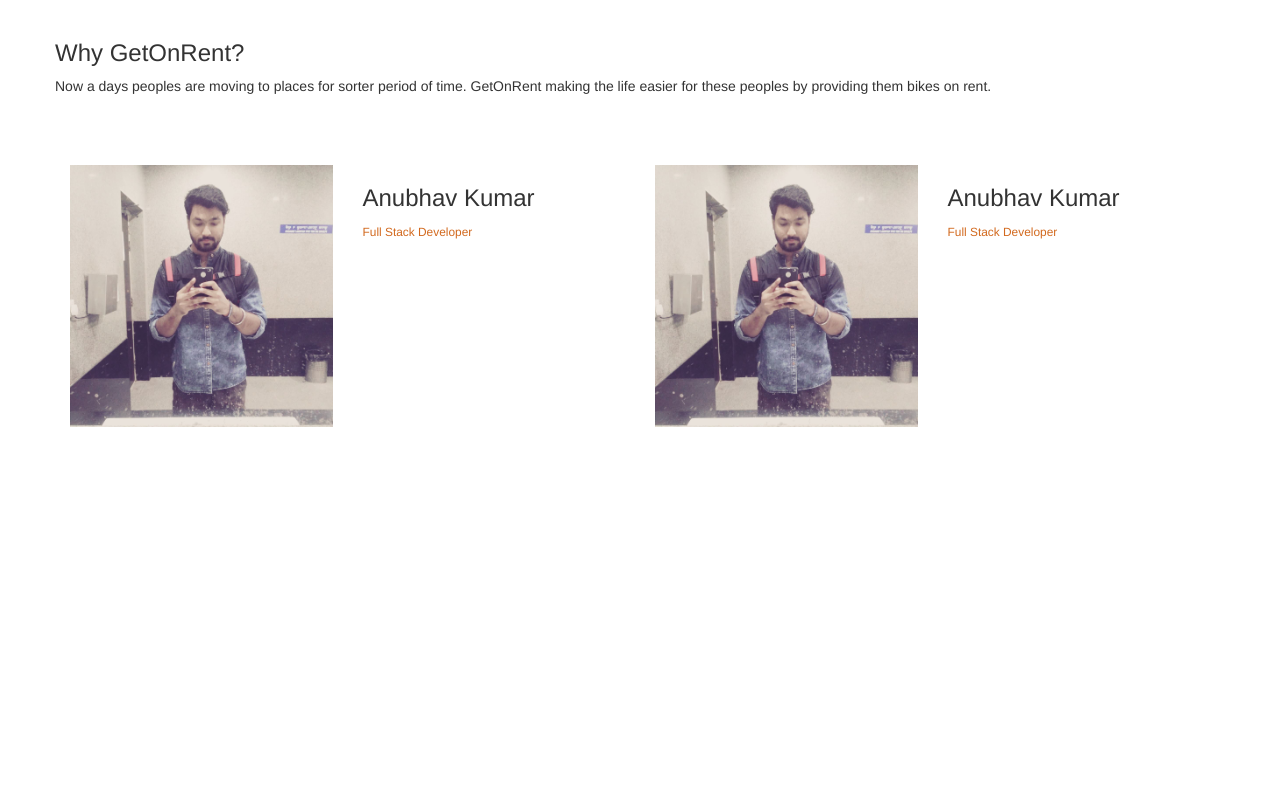
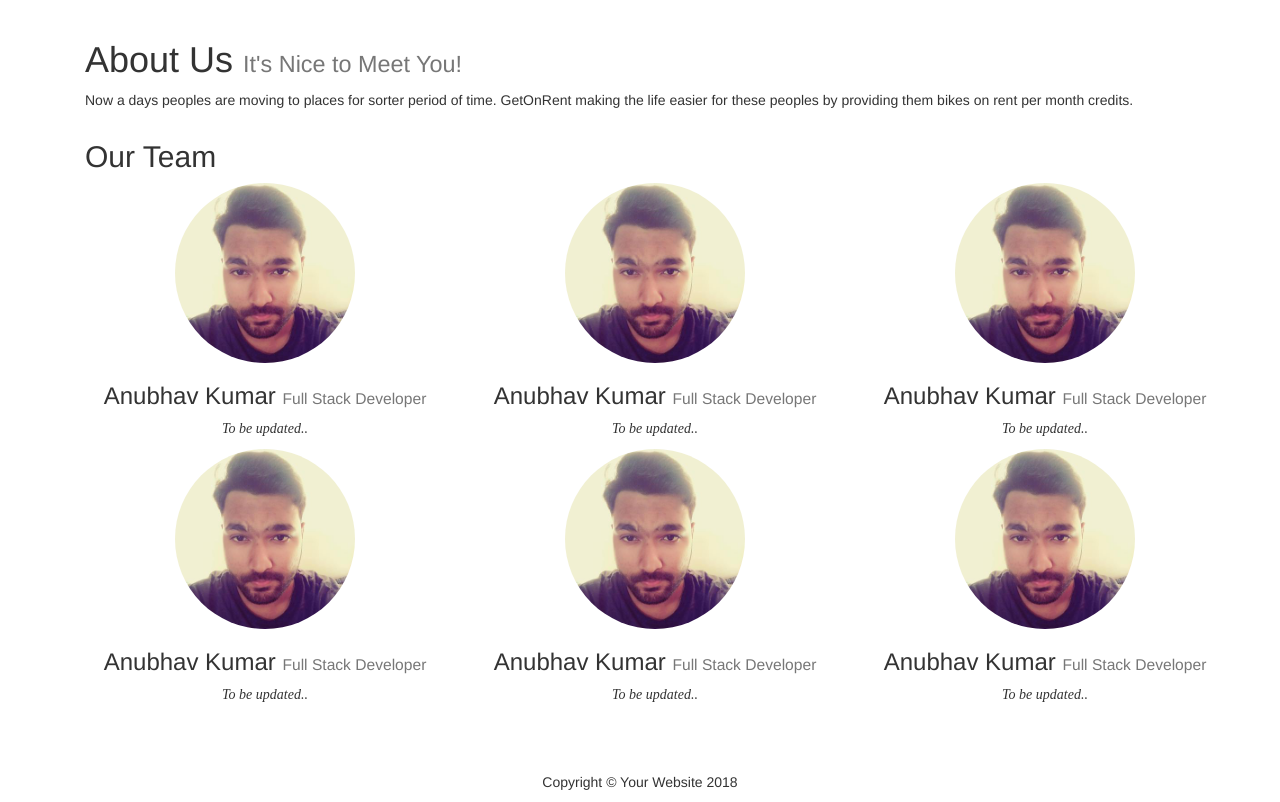
Before and after one commit to anubhav253/GetOnRent, a Flask app: page /about in a window 1280 px wide. Shown: the part 52-854 px from the top of the page. Before the commit the page ends 479 px from the top, so only its background shows below. Run offline with Flask 2, Linux system fonts and the light colour scheme; parts of the project's set-up code (start-up, migrations or seed data) failed here and were passed over; some libraries are stand-ins or nearby versions.

Commit message:
About us and contact us page is refactered.

```diff
--- a/templates/about.html
+++ b/templates/about.html
@@ -1,20 +1,65 @@
 {% extends 'layout.html' %} {% block body %}
-<div class="row">
-  <h3>Why GetOnRent?</h3>
-  <p>Now a days peoples are moving to places for sorter period of time. GetOnRent making the life easier for these peoples by providing them bikes on rent.</p>
-  <div class="col-xs-3" style="border:0px solid gray; margin-top: 5%">
-    <img class="card-img-top" height="100%" width="100%" src="{{ url_for('static',filename='images/anubhav.jpg') }}" alt="Card image cap">
+<div class="container">
+
+  <!-- Introduction Row -->
+  <h1 class="my-4">About Us
+    <small>It's Nice to Meet You!</small>
+  </h1>
+  <p>Now a days peoples are moving to places for sorter period of time. GetOnRent making the life easier for these peoples by providing them bikes on rent per month credits.</p>
+
+  <!-- Team Members Row -->
+  <div class="row">
+    <div class="col-lg-12">
+      <h2 class="my-4">Our Team</h2>
+    </div>
+    <div class="col-lg-4 col-sm-6 text-center mb-4">
+      <img class="img-circle img-fluid d-block mx-auto" width="50%" height="50%" src="{{ url_for('static',filename='images/anubhav.jpg') }}"
+        alt="">
+      <h3>Anubhav Kumar
+        <small>Full Stack Developer</small>
+      </h3>
+      <p style="font-family: initial"><I>To be updated..</I></p>
+    </div>
+    <div class="col-lg-4 col-sm-6 text-center mb-4">
+      <img class="img-circle img-fluid d-block mx-auto" width="50%" height="50%" src="{{ url_for('static',filename='images/anubhav.jpg') }}"
+        alt="Cinque Terre">
+      <h3>Anubhav Kumar
+        <small>Full Stack Developer</small>
+      </h3>
+      <p style="font-family: initial"><I>To be updated..</I></p>
+    </div>
+    <div class="col-lg-4 col-sm-6 text-center mb-4">
+      <img class="img-circle img-fluid d-block mx-auto" width="50%" height="50%" src="{{ url_for('static',filename='images/anubhav.jpg') }}"
+        alt="Cinque Terre">
+      <h3>Anubhav Kumar
+        <small>Full Stack Developer</small>
+      </h3>
+      <p style="font-family: initial"><I>To be updated..</I></p>
+    </div>
+    <div class="col-lg-4 col-sm-6 text-center mb-4">
+      <img class="img-circle img-fluid d-block mx-auto" width="50%" height="50%" src="{{ url_for('static',filename='images/anubhav.jpg') }}"
+        alt="Cinque Terre">
+      <h3>Anubhav Kumar
+        <small>Full Stack Developer</small>
+      </h3>
+      <p style="font-family: initial"><I>To be updated..</I></p>
+    </div>
+    <div class="col-lg-4 col-sm-6 text-center mb-4">
+      <img class="img-circle img-fluid d-block mx-auto" width="50%" height="50%" src="{{ url_for('static',filename='images/anubhav.jpg') }}"
+        alt="Cinque Terre">
+      <h3>Anubhav Kumar
+        <small>Full Stack Developer</small>
+      </h3>
+      <p style="font-family: initial"><I>To be updated..</I></p>
+    </div>
+    <div class="col-lg-4 col-sm-6 text-center mb-4">
+      <img class="img-circle img-fluid d-block mx-auto" width="50%" height="50%" src="{{ url_for('static',filename='images/anubhav.jpg') }}"
+        alt="Cinque Terre">
+      <h3>Anubhav Kumar
+        <small>Full Stack Developer</small>
+      </h3>
+      <p style="font-family: initial"><I>To be updated..</I></p>
+    </div>
   </div>
-  <div class="col-xs-3" style="border:0px solid gray; margin-top: 5%">
-    <h3>Anubhav Kumar</h3>
-    <small style="color: chocolate">Full Stack Developer</small>
-  </div>
-  <div class="col-xs-3" style="border:0px solid gray; margin-top: 5%">
-      <img class="card-img-top" height="100%" width="100%" src="{{ url_for('static',filename='images/anubhav.jpg') }}" alt="Card image cap">
-    </div>
-    <div class="col-xs-3" style="border:0px solid gray; margin-top: 5%">
-      <h3>Anubhav Kumar</h3>
-      <small style="color: chocolate">Full Stack Developer</small>
-    </div>
 </div>
 {% endblock %}
--- a/templates/layout.html
+++ b/templates/layout.html
@@ -1,5 +1,6 @@
 <!DOCTYPE html>
 <html>
+
 <head>
   <meta charset="utf-8">
   <title>GetOnRent</title>
@@ -15,12 +16,14 @@
       margin-right: 1em;
       padding-right: 1em;
     }
+
     .block-with-text:before {
       content: '...';
       position: absolute;
       right: 0;
       bottom: 0;
     }
+
     .block-with-text:after {
       content: '';
       position: absolute;
@@ -30,31 +33,43 @@
       margin-top: 0.2em;
       background: white;
     }
-      .card-layout{
+
+    .card-layout {
       width: 30%;
       float: left;
       margin-right: 20px;
       margin-bottom: 10px;
       border: solid;
-        border-width:1px;
+      border-width: 1px;
       padding: 5px;
     }
-      a:visited, a:link {
+
+    a:visited,
+    a:link {
       text-decoration: none;
       color: black
     }
+
     a:hover {
       color: red;
     }
   </style>
 </head>
+
 <body>
   {% include 'includes/_navbar.html' %}
   <div class="container">
-      {% include 'includes/_messages.html' %}
-      {% block body %}{% endblock %}
+    {% include 'includes/_messages.html' %} {% block body %}{% endblock %}
   </div>
-
+  <script src="https://code.jquery.com/jquery-3.3.1.js"></script>
   <script src="https://maxcdn.bootstrapcdn.com/bootstrap/3.3.7/js/bootstrap.min.js"></script>
 </body>
+
+<footer class="py-5 bg-dark">
+    <div class="container">
+      <p class="m-0 text-center text-white" style="margin-top: 5%">Copyright &copy; Your Website 2018</p>
+    </div>
+  </footer>
+
+
 </html>
```
Also changed, not shown: templates/contact.html (+11 -9 lines), static/images/anubhav.jpg. Lines whose indentation alone changed are shown as unchanged.
